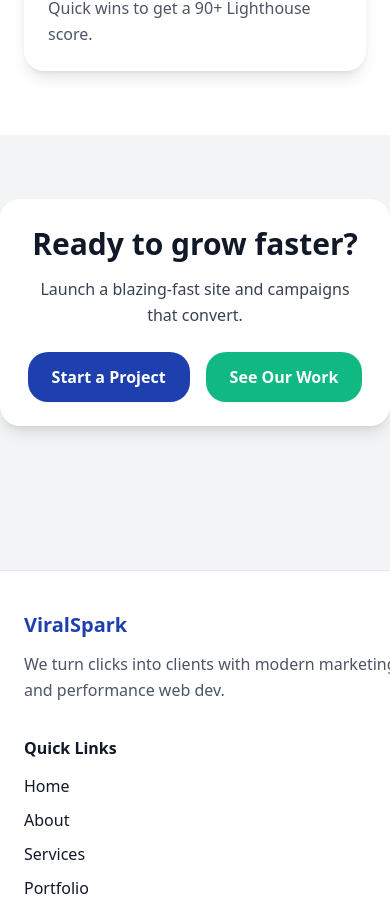
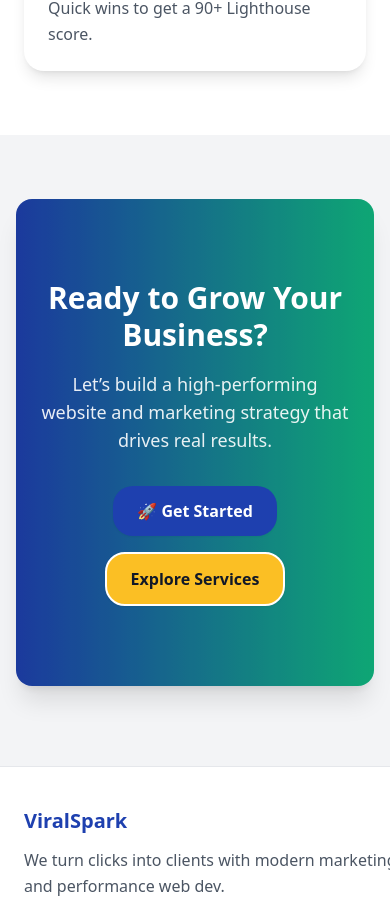
Before and after one commit to viralsparkconnect-hue/Viral-Sparq, a Next.js app: page / in a window 390 px wide. Shown: the part 5197-6111 px from the top of the page. Built offline with nearby package versions, Linux system fonts and the light colour scheme.

Commit message:
Update CTA.tsx

```diff
--- a/components/CTA.tsx
+++ b/components/CTA.tsx
@@ -2,13 +2,31 @@
 
 export default function CTA() {
   return (
-    <section className="section">
-      <div className="container text-center card">
-        <h2 className="h2">Ready to grow faster?</h2>
-        <p className="p mt-3">Launch a blazing‑fast site and campaigns that convert.</p>
-        <div className="mt-6 flex justify-center gap-4">
-          <Link href="/contact" className="btn btn-primary">Start a Project</Link>
-          <Link href="/portfolio" className="btn btn-accent">See Our Work</Link>
+    <section className="relative py-20 bg-gradient-to-r from-primary to-accent text-white text-center rounded-2xl mx-4 md:mx-12 my-16 shadow-xl overflow-hidden">
+      {/* Background overlay for effect */}
+      <div className="absolute inset-0 bg-black/10"></div>
+
+      <div className="relative container mx-auto px-6">
+        <h2 className="text-3xl md:text-5xl font-extrabold leading-tight">
+          Ready to Grow Your Business?
+        </h2>
+        <p className="mt-4 text-lg md:text-xl text-white/90 max-w-2xl mx-auto">
+          Let’s build a high-performing website and marketing strategy that drives real results.
+        </p>
+
+        <div className="mt-8 flex flex-wrap gap-4 justify-center">
+          <Link
+            href="/contact"
+            className="btn btn-primary bg-white text-primary font-bold shadow-lg hover:scale-105 transition"
+          >
+            🚀 Get Started
+          </Link>
+          <Link
+            href="/services"
+            className="btn btn-secondary border-2 border-white text-white hover:bg-white/20"
+          >
+            Explore Services
+          </Link>
         </div>
       </div>
     </section>
```
